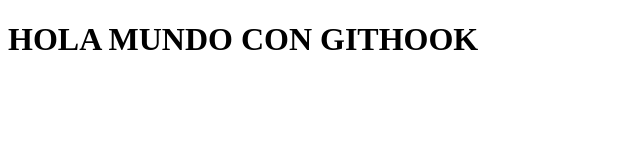
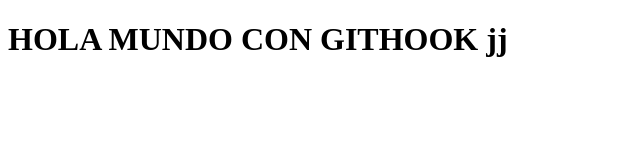
Before and after one commit to Jimmy9812/githook, a plain HTML site: page index.html in a window 1280 px wide. Shown: the full height of the page, 0-640 px from the left. Drawn offline with Linux system fonts and the light colour scheme.

Commit message:
feat: :sparkles: ff

```diff
--- a/index.html
+++ b/index.html
@@ -7,7 +7,7 @@
     <title>Document</title>
 </head>
 <body>
-    <h1> HOLA MUNDO CON GITHOOK</h1>
+    <h1> HOLA MUNDO CON GITHOOK jj </h1>
 
 </body>
 </html>
```
